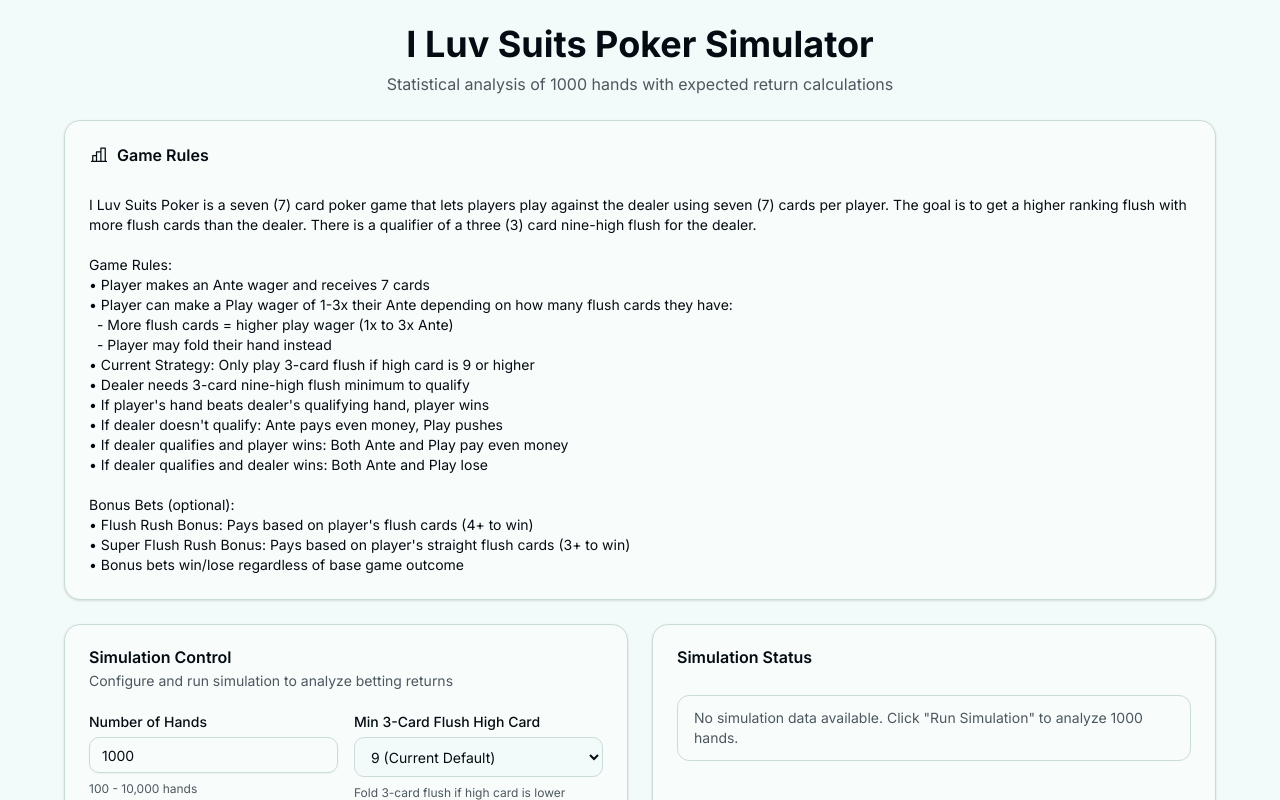
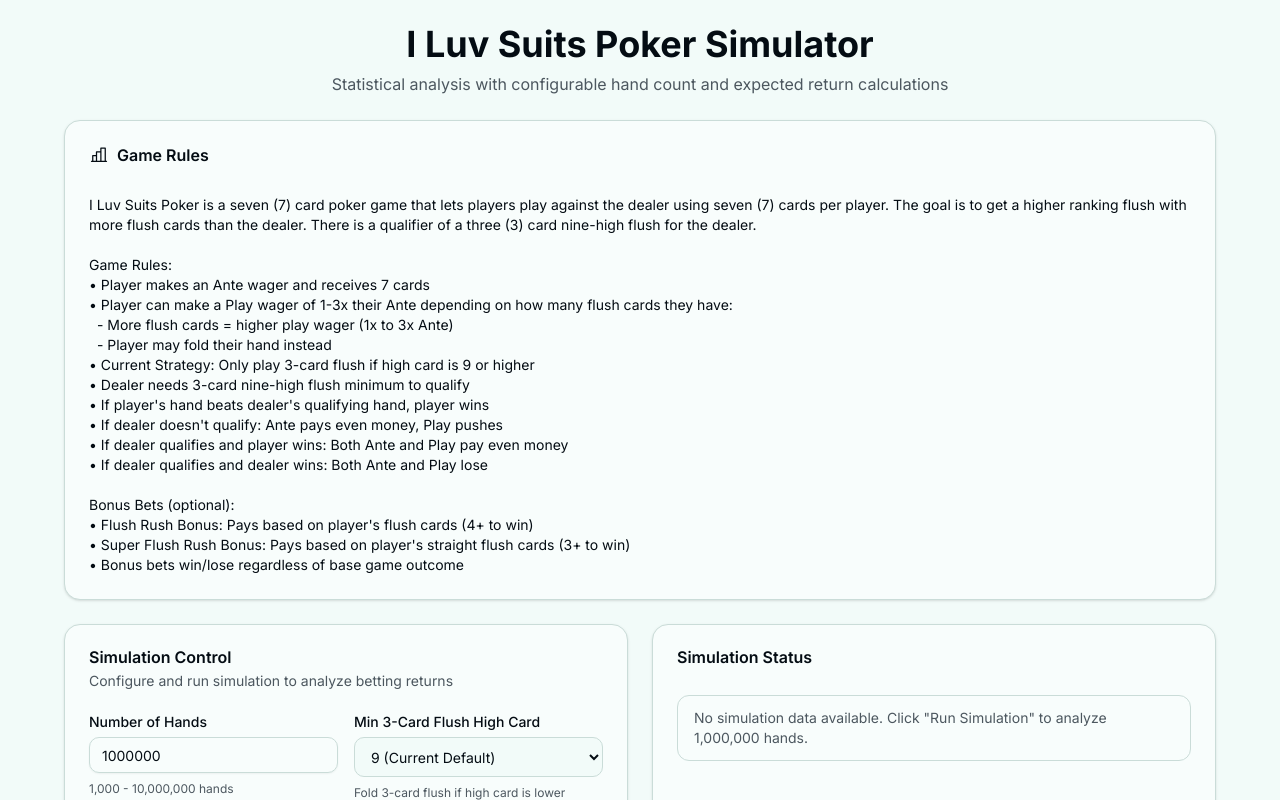
Before and after one commit to jambolo/i-luv-suits-casino, a React (Vite) app: page / in a window 1280 px wide. Shown: the top 800 px of the page. Built offline with nearby package versions, Linux system fonts and the light colour scheme.

Commit message:
Generated by Spark: Make minimum number of hands 1000 and the default number of hands 1000000

```diff
--- a/src/App.tsx
+++ b/src/App.tsx
@@ -68,7 +68,7 @@ function App() {
   const [showDetails, setShowDetails] = useState(false)
   const [showConfig, setShowConfig] = useState(false)
   const [threeCardFlushStats, setThreeCardFlushStats] = useState<ThreeCardFlushStats[]>([])
-  const [numHands, setNumHands] = useState(1000)
+  const [numHands, setNumHands] = useState(1000000)
   const [minThreeCardFlushRank, setMinThreeCardFlushRank] = useState(9) // Minimum high card value for 3-card flush
 
   const [payoutConfig, setPayoutConfig] = useState<PayoutConfig>({
@@ -513,7 +513,7 @@ Bonus Bets (optional):
       <div className="max-w-6xl mx-auto space-y-6">
         <div className="text-center space-y-2">
           <h1 className="text-4xl font-bold text-foreground">I Luv Suits Poker Simulator</h1>
-          <p className="text-muted-foreground">Statistical analysis of 1000 hands with expected return calculations</p>
+          <p className="text-muted-foreground">Statistical analysis with configurable hand count and expected return calculations</p>
         </div>
 
         <Card>
@@ -541,14 +541,14 @@ Bonus Bets (optional):
                   <Input
                     id="num-hands"
                     type="number"
-                    min="100"
-                    max="10000"
-                    step="100"
+                    min="1000"
+                    max="10000000"
+                    step="1000"
                     value={numHands}
-                    onChange={(e) => setNumHands(parseInt(e.target.value) || 1000)}
+                    onChange={(e) => setNumHands(parseInt(e.target.value) || 1000000)}
                     disabled={isSimulating}
                   />
-                  <p className="text-xs text-muted-foreground">100 - 10,000 hands</p>
+                  <p className="text-xs text-muted-foreground">1,000 - 10,000,000 hands</p>
                 </div>
 
                 <div className="space-y-2">
@@ -591,7 +591,7 @@ Bonus Bets (optional):
                 <div className="space-y-2">
                   <Progress value={progress} className="w-full" />
                   <p className="text-sm text-muted-foreground text-center">
-                    Hand {Math.floor(progress * numHands / 100)} of {numHands}
+                    Hand {Math.floor(progress * numHands / 100).toLocaleString()} of {numHands.toLocaleString()}
                   </p>
                 </div>
               )}
@@ -630,14 +630,14 @@ Bonus Bets (optional):
               {results.length > 0 ? (
                 <Alert>
                   <AlertDescription>
-                    Simulation complete! Analyzed {handDetails.length} hands across {results.length} bet types.
+                    Simulation complete! Analyzed {handDetails.length.toLocaleString()} hands across {results.length} bet types.
                     View the expected returns below.
                   </AlertDescription>
                 </Alert>
               ) : (
                 <Alert>
                   <AlertDescription>
-                    No simulation data available. Click "Run Simulation" to analyze {numHands} hands.
+                    No simulation data available. Click "Run Simulation" to analyze {numHands.toLocaleString()} hands.
                   </AlertDescription>
                 </Alert>
               )}
@@ -754,7 +754,7 @@ Bonus Bets (optional):
           <Card>
             <CardHeader>
               <CardTitle>Expected Return Analysis</CardTitle>
-              <CardDescription>Statistical results from {numHands} hands ($1 Ante, 1-3x Play, $1 Bonus bets)</CardDescription>
+              <CardDescription>Statistical results from {numHands.toLocaleString()} hands ($1 Ante, 1-3x Play, $1 Bonus bets)</CardDescription>
             </CardHeader>
             <CardContent>
               <Table>
@@ -775,7 +775,7 @@ Bonus Bets (optional):
                       <TableCell className="text-right">${result.totalBet}</TableCell>
                       <TableCell className="text-right">${result.totalWon}</TableCell>
                       <TableCell className="text-right">
-                        {result.handsWon} / {numHands}
+                        {result.handsWon} / {numHands.toLocaleString()}
                       </TableCell>
                       <TableCell className="text-right">
                         <Badge variant="outline">
```
